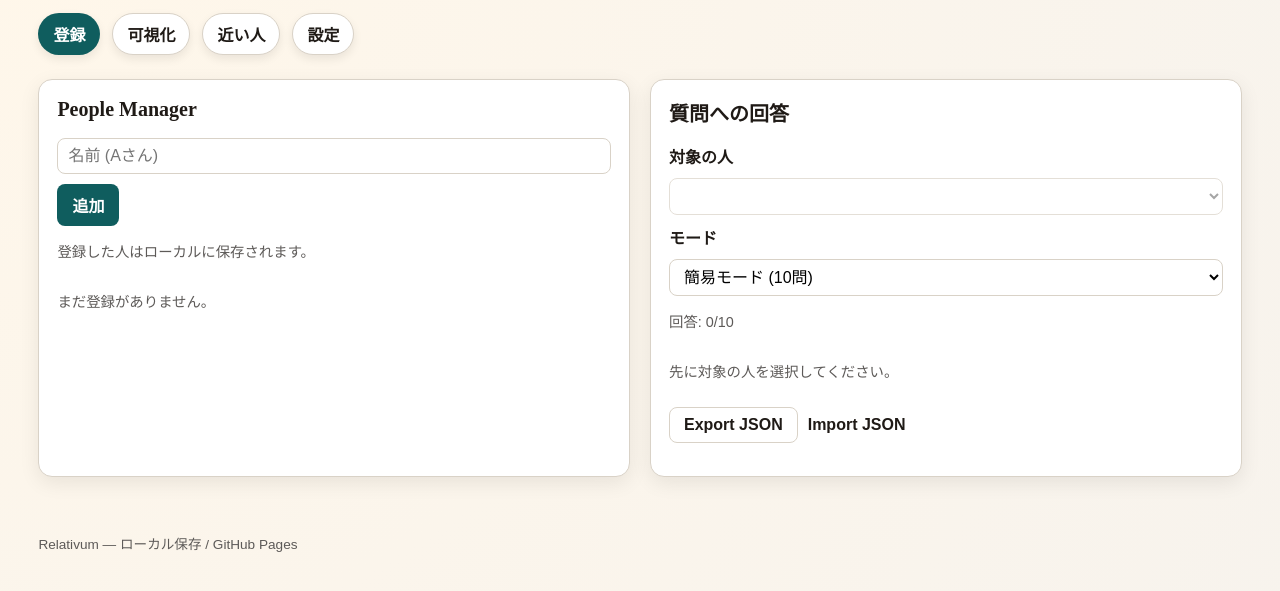
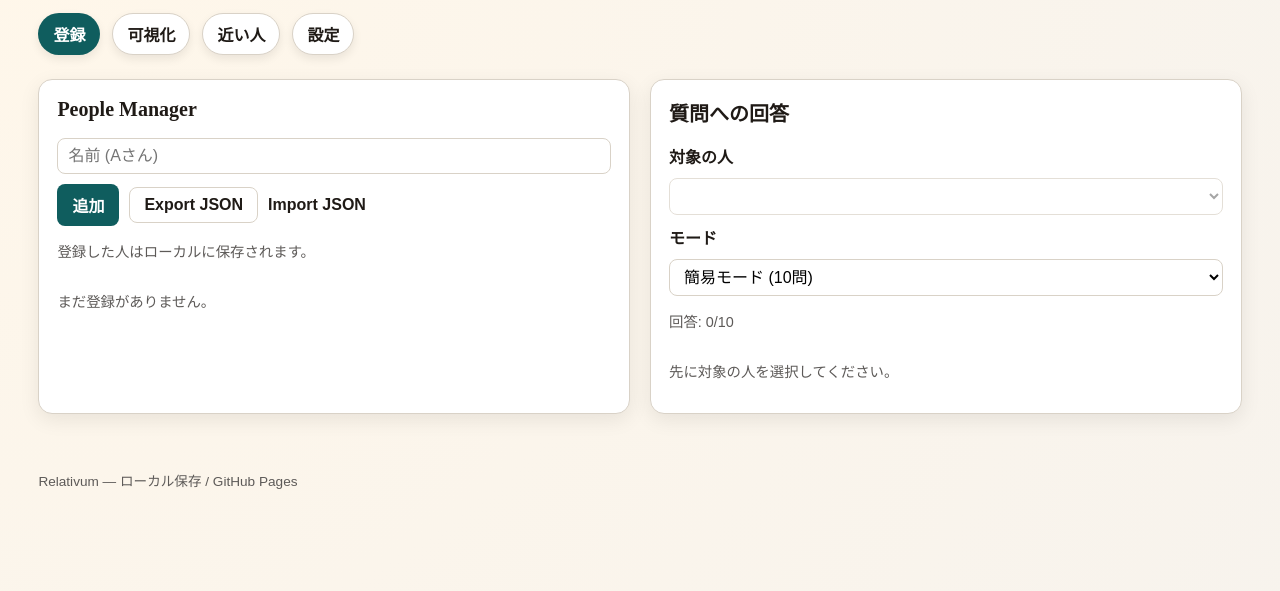
Before and after one commit to smizuoch/relativum, a plain HTML site: page index.html in a window 1280 px wide. Shown: the part 89-680 px from the top of the page. Drawn offline with Linux system fonts and the light colour scheme.

Commit message:
JSONインポート/エクスポート機能を追加

```diff
--- a/index.html
+++ b/index.html
@@ -41,7 +41,13 @@
       <div class="controls-row">
         <input id="new-person-name" type="text" placeholder="名前 (Aさん)" aria-label="新しい人の名前" />
         <button id="add-person">追加</button>
+        <button id="export-json" class="secondary">Export JSON</button>
+        <label class="secondary" style="display:inline-flex;align-items:center;gap:8px;cursor:pointer;">
+          <input id="import-json" type="file" accept="application/json" class="sr-only" />
+          Import JSON
+        </label>
       </div>
+      <p class="small" id="status" role="status" aria-live="polite"></p>
       <p class="small">登録した人はローカルに保存されます。</p>
       <div id="people-list" class="list" aria-live="polite"></div>
     </section>
@@ -56,14 +62,6 @@
       </div>
       <p class="small" id="progress-text">回答: 0/10</p>
       <div id="question-list" class="question-list"></div>
-      <div class="controls-row" style="margin-top: 12px;">
-        <button id="export-json" class="secondary">Export JSON</button>
-        <label class="secondary" style="display:inline-flex;align-items:center;gap:8px;cursor:pointer;">
-          <input id="import-json" type="file" accept="application/json" class="sr-only" />
-          Import JSON
-        </label>
-      </div>
-      <p class="small" id="status" role="status" aria-live="polite"></p>
     </section>
   </main>
 
```
